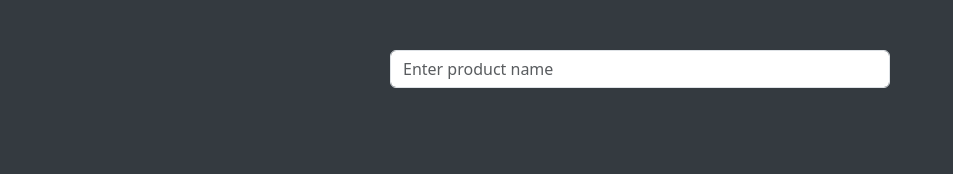
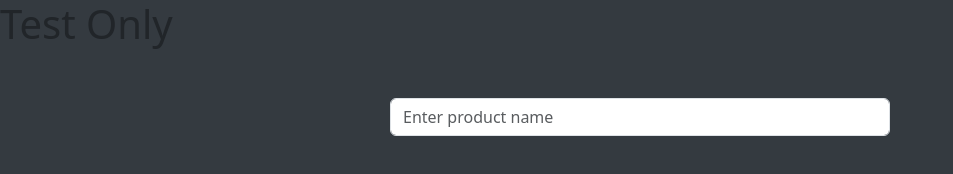
Before and after one commit to ZawMyoThantSin/shopping-list, a plain HTML site: page index.html in a window 1280 px wide. Shown: the whole page, without its empty margins (0-953 px from the left). Drawn offline with Linux system fonts and the light colour scheme.

Commit message:
Update index.html

```diff
--- a/index.html
+++ b/index.html
@@ -10,6 +10,7 @@
     <title>Document</title>
 </head>
 <body>
+    <h1>Test Only</h1>
     <div class="container">
         <input type="text" class="form-control" placeholder="Enter product name">
 
```
